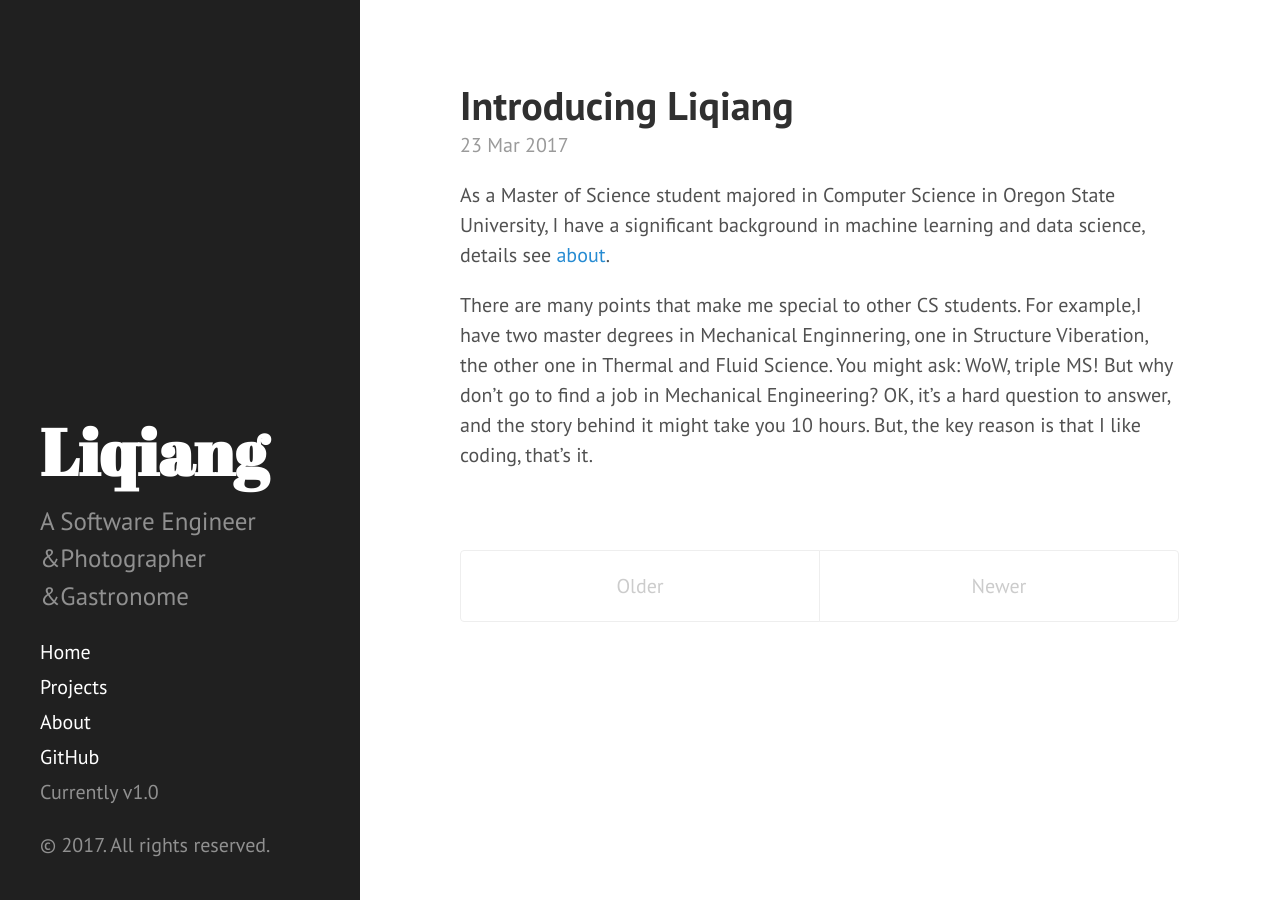
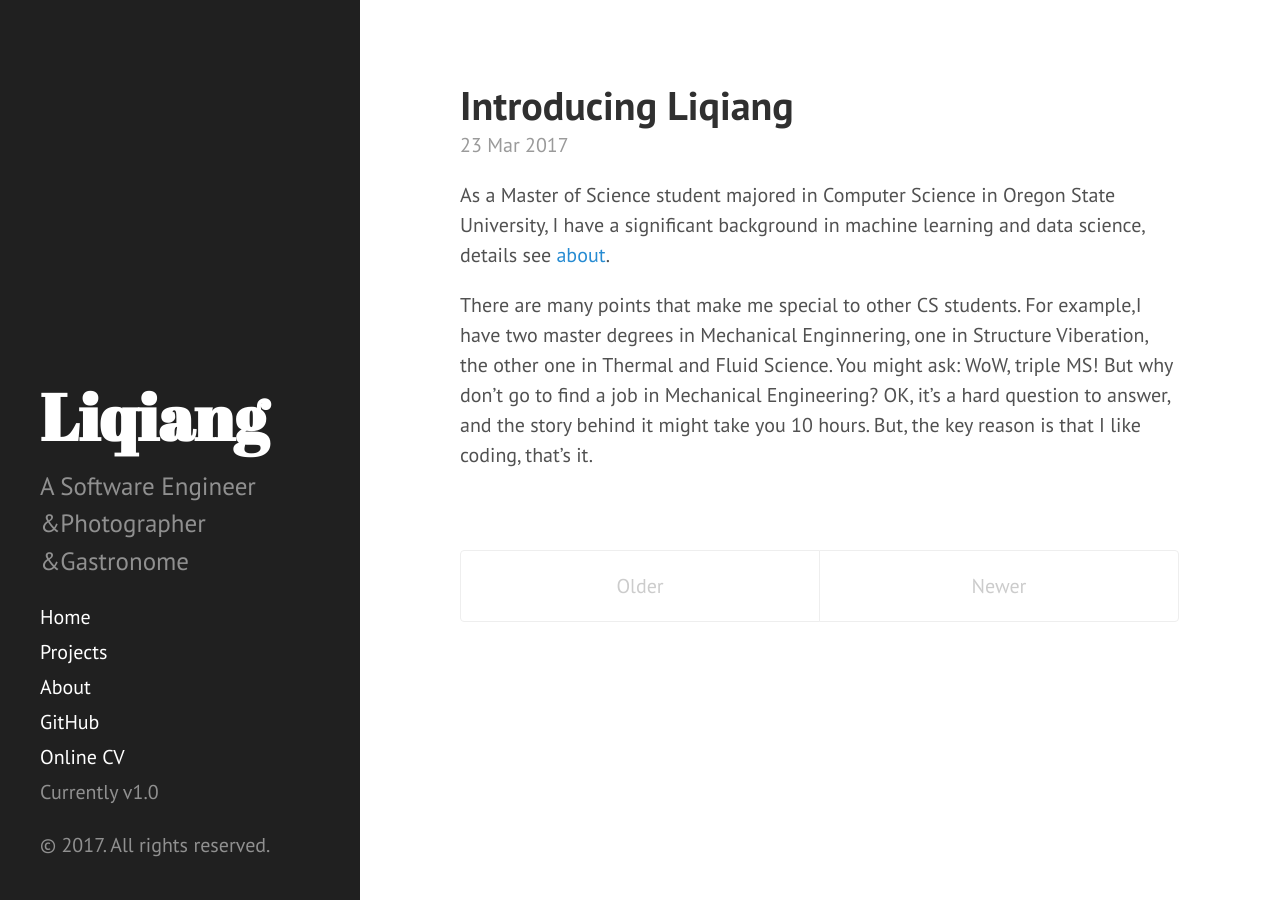
Before and after one commit to helq2612/helq2612.github.io, a Jekyll site: the page built from index.html, in a window 1280 px wide. Built offline with Jekyll 4.4.1, drawn with Linux system fonts in a browser that asks for light colours; Markdown is read by kramdown in place of the engine named in the settings; the list of posts is cut into pages by our own code.

Commit message:
modify a theme

```diff
--- a/_includes/sidebar.html
+++ b/_includes/sidebar.html
@@ -30,6 +30,7 @@
       <a class="sidebar-nav-item" href="{{ site.github.repo }}/archive/v{{ site.version }}.zip">Download</a>
       -->
       <a class="sidebar-nav-item" href="{{ site.github.repo }}">GitHub</a>
+      <a class="sidebar-nav-item" href="https://helq2612.github.io/online-cv">Online CV</a>
       <span class="sidebar-nav-item">Currently v{{ site.version }}</span>
     </nav>
 
```
